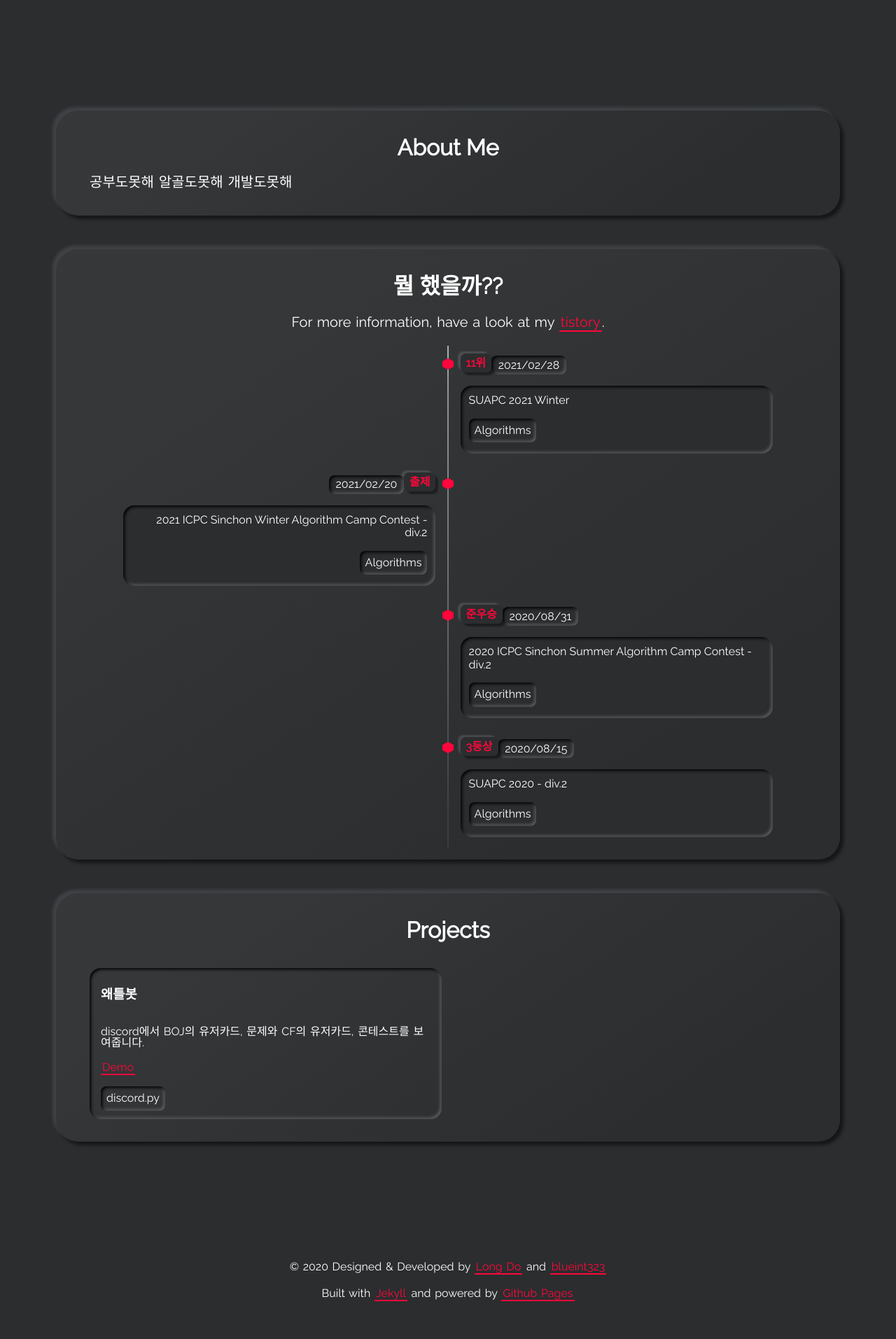
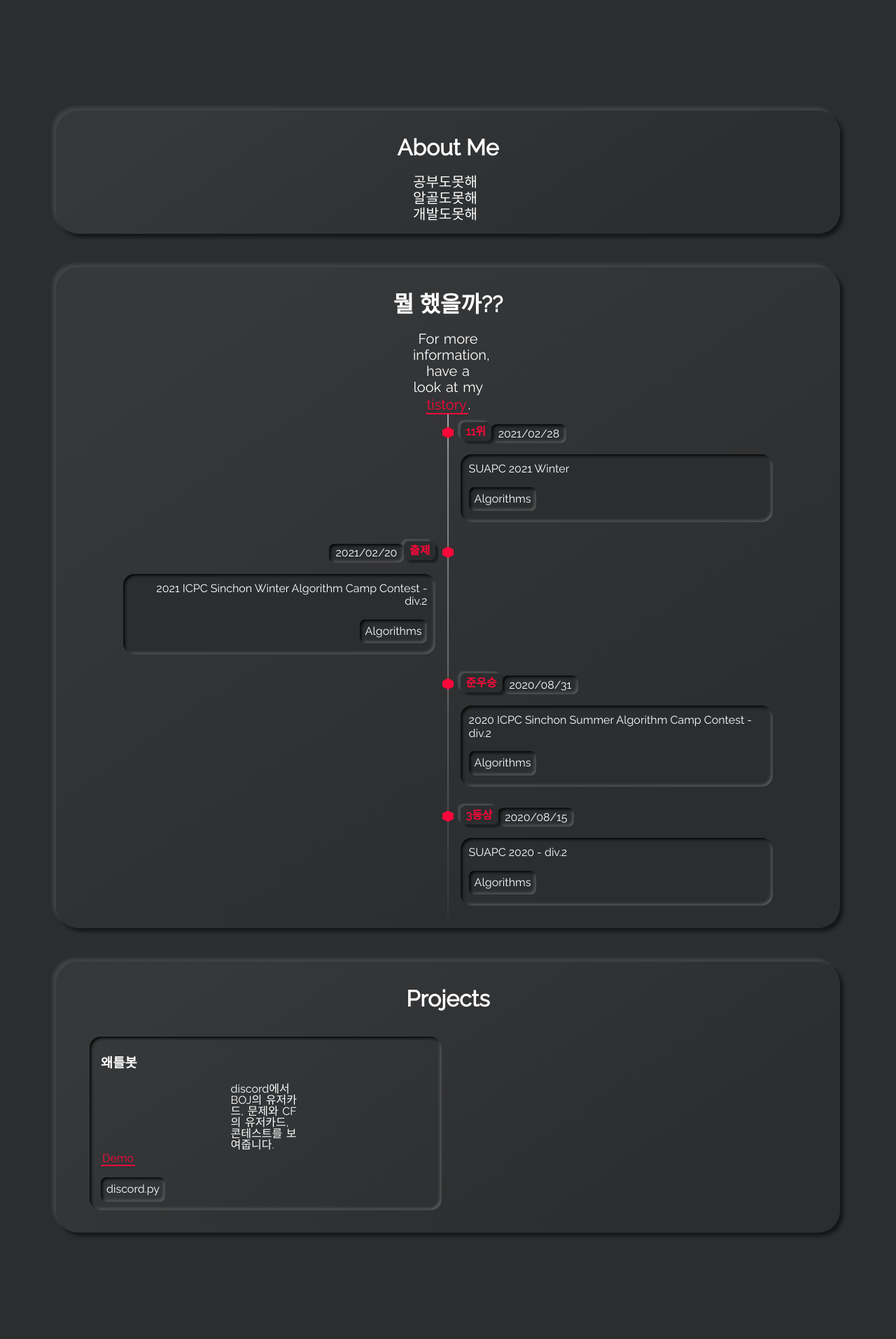
Before and after one commit to swoooon/blueint323.github.io, a Jekyll site: the page built from index.html, in a window 1280 px wide. Shown: the part 902-2815 px from the top of the page at 70% size. Built offline with Jekyll 4.4.1, drawn with Linux system fonts in a browser that asks for light colours; before the commit the page ends 2793 px from its top, so only the background shows below that.

Commit message:
Update section-aboutme.html

```diff
--- a/_includes/section-aboutme.html
+++ b/_includes/section-aboutme.html
@@ -1,2 +1,8 @@
 <h1 class="title">{{site.about_me_title}}</h1>
+
 <p class="description" data-aos="fade-down">{{site.about_me_description}}</p>
+<style>
+    p {
+        width: 100px; /* 정렬하려는 요소의 넓이를 반드시 지정 */ margin: 0 auto;
+    }
+</style>
```
